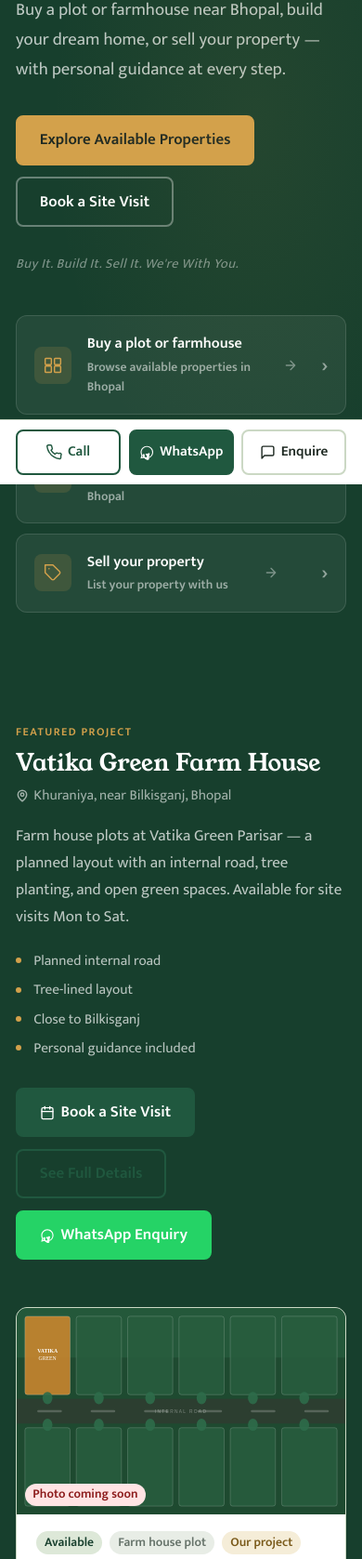
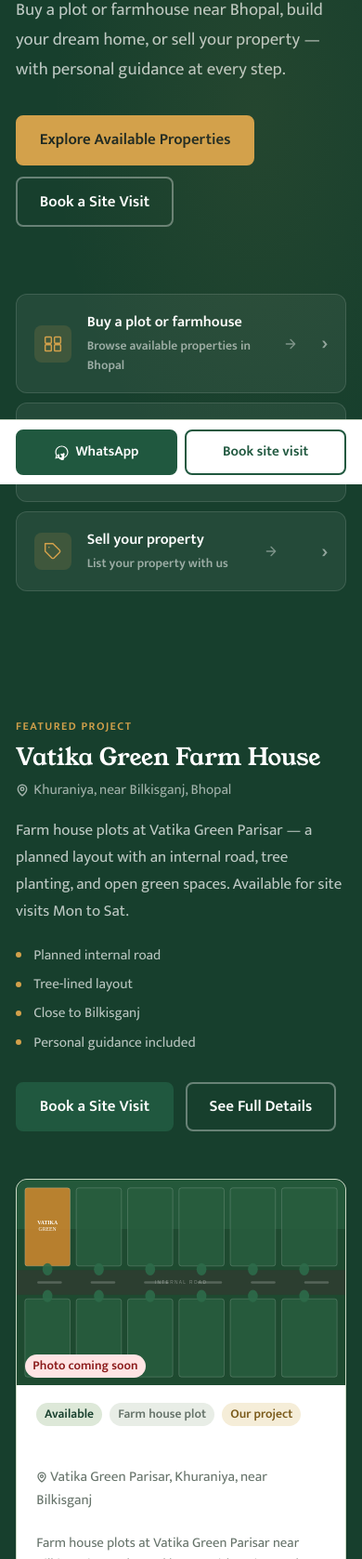
Before and after one commit to pdshubham98/sidhi_vinayak_developers, an Astro site: page / in a window 390 px wide. Shown: the part 323-2000 px from the top of the page at 93% size. Built offline with nearby package versions, Linux system fonts and the light colour scheme; Astro itself is replaced by a stand-in of ours.

Commit message:
UX cleanup: reduce CTA clutter, simplify nav and mobile bar
- Remove FAQ from header nav (kept in footer); reduces nav from 7→5 links
- Mobile bar: drop redundant Call button, keep WhatsApp + Book Site Visit (2 items)
- Homepage featured section: remove third WhatsApp CTA, keep Book + See Full Details
- Property cards: replace double CTA (Book + View details) with single "View property"
- Remove duplicate hero tagline from bottom of hero section
- Section padding: clamp(3rem→4rem, 7vw→9vw, 5rem→6.5rem) for more whitespace
- Page-hero padding increased for inner pages

Co-Authored-By: Claude Sonnet 4.6 <noreply@anthropic.com>

```diff
--- a/src/components/Footer.astro
+++ b/src/components/Footer.astro
@@ -66,6 +66,7 @@ const year = new Date().getFullYear();
           <li><a href={url('/construction')}>Construction</a></li>
           <li><a href={url('/requirement')}>Book a site visit</a></li>
           <li><a href={url('/sell')}>Sell your property</a></li>
+          <li><a href={url('/about')}>About us</a></li>
           <li><a href={url('/faq')}>FAQ</a></li>
           <li><a href={url('/contact')}>Contact</a></li>
         </ul>
--- a/src/components/Header.astro
+++ b/src/components/Header.astro
@@ -39,7 +39,6 @@ const is = (p: string) => {
         <a href={url('/construction')} aria-current={is('/construction')}>Construction</a>
         <a href={url('/sell')} aria-current={is('/sell')}>Sell Property</a>
         <a href={url('/about')} aria-current={is('/about')}>About</a>
-        <a href={url('/faq')} aria-current={is('/faq')}>FAQ</a>
         <a href={url('/contact')} aria-current={is('/contact')}>Contact</a>
         <a href={url('/requirement')} class="btn btn-primary nav-cta">Book Site Visit</a>
       </nav>
--- a/src/components/MobileBar.astro
+++ b/src/components/MobileBar.astro
@@ -5,15 +5,9 @@ const hasPhone = !!site.contact.phone;
 const hasWhatsapp = !!site.contact.whatsapp;
 ---
 
-{(hasPhone || hasWhatsapp) && (
+{(hasWhatsapp || hasPhone) && (
   <div class="mobile-bar" role="navigation" aria-label="Quick contact">
-    {hasPhone && (
-      <a href={telHref(site.contact.phone)} class="btn btn-outline">
-        <svg viewBox="0 0 24 24" width="17" height="17" fill="none" stroke="currentColor" stroke-width="2" stroke-linecap="round" stroke-linejoin="round" aria-hidden="true"><path d="M22 16.92v3a2 2 0 0 1-2.18 2 19.79 19.79 0 0 1-8.63-3.07A19.5 19.5 0 0 1 4.15 12 19.79 19.79 0 0 1 1.08 3.45 2 2 0 0 1 3.06 1h3a2 2 0 0 1 2 1.72 12.84 12.84 0 0 0 .7 2.81 2 2 0 0 1-.45 2.11L7.09 8.91a16 16 0 0 0 6 6l1.27-1.27a2 2 0 0 1 2.11-.45 12.84 12.84 0 0 0 2.81.7A2 2 0 0 1 22 16.92z"/></svg>
-        Call
-      </a>
-    )}
-    {hasWhatsapp && (
+    {hasWhatsapp ? (
       <a
         href={whatsappHref(site.contact.whatsapp, "Hi, I'm interested in a property.")}
         class="btn btn-primary"
@@ -23,10 +17,15 @@ const hasWhatsapp = !!site.contact.whatsapp;
         <svg viewBox="0 0 24 24" width="17" height="17" fill="currentColor" aria-hidden="true"><path d="M12.04 2C6.58 2 2.13 6.45 2.13 11.91c0 1.75.46 3.38 1.25 4.79L2.05 22l5.42-1.42c1.35.73 2.9 1.14 4.56 1.14h.01c5.45 0 9.9-4.45 9.9-9.91S17.49 2 12.04 2zm0 18.13c-1.48 0-2.93-.4-4.2-1.15l-.3-.18-3.12.82.83-3.04-.2-.31a8.24 8.24 0 0 1-1.26-4.37c0-4.54 3.7-8.24 8.24-8.24 2.2 0 4.27.86 5.82 2.42a8.18 8.18 0 0 1 2.41 5.83c-.01 4.54-3.7 8.22-8.22 8.22zm4.52-6.16c-.25-.12-1.47-.72-1.69-.8-.23-.08-.39-.12-.56.12-.17.25-.64.8-.78 1-.15.2-.29.21-.54.08-.25-.12-.95-.35-1.8-.11-.69.21-1.12.69-1.29.9-.17.21-.09.31.09.41.27.14 1.42.92 1.97 2.17.54 1.24-.39 2.64-.52 2.83-.13.2-.39.25-.58.16-.2-.09-.82-.3-1.56-.95-.58-.52-.97-1.16-1.08-1.35-.11-.2-.01-.3.09-.4.09-.09.2-.24.3-.35.1-.12.13-.2.2-.33.06-.14.03-.26-.02-.35-.05-.1-.56-1.35-.77-1.85-.2-.49-.4-.42-.56-.43-.14-.01-.31-.01-.47-.01-.17 0-.44.06-.66.31-.23.25-.87.85-.87 2.07s.89 2.4 1.01 2.57c.13.17 1.75 2.67 4.23 3.74.59.26 1.05.41 1.41.52.59.19 1.13.16 1.56.1.47-.07 1.47-.6 1.67-1.18.21-.58.21-1.07.14-1.18-.06-.1-.23-.15-.48-.27z"/></svg>
         WhatsApp
       </a>
+    ) : (
+      hasPhone && (
+        <a href={telHref(site.contact.phone)} class="btn btn-primary">
+          Call us
+        </a>
+      )
     )}
-    <a href={url('/requirement')} class="btn btn-ghost">
-      <svg viewBox="0 0 24 24" width="17" height="17" fill="none" stroke="currentColor" stroke-width="2" stroke-linecap="round" stroke-linejoin="round" aria-hidden="true"><path d="M21 15a2 2 0 0 1-2 2H7l-4 4V5a2 2 0 0 1 2-2h14a2 2 0 0 1 2 2z"/></svg>
-      Enquire
+    <a href={url('/requirement')} class="btn btn-outline">
+      Book site visit
     </a>
   </div>
 )}
--- a/src/components/PropertyCard.astro
+++ b/src/components/PropertyCard.astro
@@ -63,20 +63,10 @@ const isAvailable = status === 'available' || status === 'upcoming';
       {offer && <span class="property-card__offer">{offer}</span>}
     </div>
 
-    {showCta && isAvailable && (
+    {showCta && (
       <div class="property-card__cta">
-        <a href={url(`/requirement?need=${needParam}`)} class="btn btn-primary" style="width:100%;justify-content:center;font-size:0.9rem;min-height:44px;">
-          Book a site visit
-        </a>
-        <a href={url(`/properties/${id}`)} style="display:block;text-align:center;font-size:0.85rem;color:var(--forest);font-weight:600;margin-top:0.4rem;">
-          View details
-        </a>
-      </div>
-    )}
-    {showCta && !isAvailable && (
-      <div class="property-card__cta">
-        <a href={url(`/properties/${id}`)} class="btn btn-ghost" style="width:100%;justify-content:center;font-size:0.9rem;min-height:44px;">
-          View details
+        <a href={url(`/properties/${id}`)} class={`btn ${isAvailable ? 'btn-primary' : 'btn-ghost'}`} style="width:100%;justify-content:center;font-size:0.9rem;min-height:44px;">
+          View property
         </a>
       </div>
     )}
--- a/src/pages/index.astro
+++ b/src/pages/index.astro
@@ -1,6 +1,6 @@
 ---
 import Base from '../layouts/Base.astro';
-import { site, whatsappHref } from '../config/site';
+import { site } from '../config/site';
 import { getProperties } from '../lib/properties';
 import PropertyCard from '../components/PropertyCard.astro';
 import { url } from '../lib/url';
@@ -35,7 +35,6 @@ const latest = allProperties.filter(p => !p.data.featured).slice(0, 3);
               Book a Site Visit
             </a>
           </div>
-          <p class="hero__tagline">{site.tagline}</p>
         </div>
 
         <div class="hero__visual" aria-hidden="true">
@@ -100,23 +99,11 @@ const latest = allProperties.filter(p => !p.data.featured).slice(0, 3);
             </ul>
             <div class="featured-actions">
               <a href={url('/requirement?need=farm-house')} class="btn btn-primary">
-                <svg viewBox="0 0 24 24" width="16" height="16" fill="none" stroke="currentColor" stroke-width="2" stroke-linecap="round" stroke-linejoin="round" aria-hidden="true"><rect x="3" y="4" width="18" height="18" rx="2"/><line x1="16" y1="2" x2="16" y2="6"/><line x1="8" y1="2" x2="8" y2="6"/><line x1="3" y1="10" x2="21" y2="10"/></svg>
                 Book a Site Visit
               </a>
-              <a href={url('/properties/vatika-green-farm-house')} class="btn btn-outline">
+              <a href={url('/properties/vatika-green-farm-house')} class="btn btn-outline-white">
                 See Full Details
               </a>
-              {site.contact.whatsapp && (
-                <a
-                  href={whatsappHref(site.contact.whatsapp, `Hello Sidhivinayak Developers, I am interested in Vatika Green Farm House plots. Please share details, current availability, pricing, and site visit options.`)}
-                  class="btn btn-whatsapp"
-                  target="_blank"
-                  rel="noopener noreferrer"
-                >
-                  <svg viewBox="0 0 24 24" width="16" height="16" fill="currentColor" aria-hidden="true"><path d="M12.04 2C6.58 2 2.13 6.45 2.13 11.91c0 1.75.46 3.38 1.25 4.79L2.05 22l5.42-1.42c1.35.73 2.9 1.14 4.56 1.14h.01c5.45 0 9.9-4.45 9.9-9.91S17.49 2 12.04 2zm0 18.13c-1.48 0-2.93-.4-4.2-1.15l-.3-.18-3.12.82.83-3.04-.2-.31a8.24 8.24 0 0 1-1.26-4.37c0-4.54 3.7-8.24 8.24-8.24 2.2 0 4.27.86 5.82 2.42a8.18 8.18 0 0 1 2.41 5.83c-.01 4.54-3.7 8.22-8.22 8.22zm4.52-6.16c-.25-.12-1.47-.72-1.69-.8-.23-.08-.39-.12-.56.12-.17.25-.64.8-.78 1-.15.2-.29.21-.54.08-.25-.12-.95-.35-1.8-.11-.69.21-1.12.69-1.29.9-.17.21-.09.31.09.41.27.14 1.42.92 1.97 2.17.54 1.24-.39 2.64-.52 2.83-.13.2-.39.25-.58.16-.2-.09-.82-.3-1.56-.95-.58-.52-.97-1.16-1.08-1.35-.11-.2-.01-.3.09-.4.09-.09.2-.24.3-.35.1-.12.13-.2.2-.33.06-.14.03-.26-.02-.35-.05-.1-.56-1.35-.77-1.85-.2-.49-.4-.42-.56-.43-.14-.01-.31-.01-.47-.01-.17 0-.44.06-.66.31-.23.25-.87.85-.87 2.07s.89 2.4 1.01 2.57c.13.17 1.75 2.67 4.23 3.74.59.26 1.05.41 1.41.52.59.19 1.13.16 1.56.1.47-.07 1.47-.6 1.67-1.18.21-.58.21-1.07.14-1.18-.06-.1-.23-.15-.48-.27z"/></svg>
-                  WhatsApp Enquiry
-                </a>
-              )}
             </div>
           </div>
           <div class="featured-card-wrap">
--- a/src/styles/global.css
+++ b/src/styles/global.css
@@ -111,7 +111,7 @@ p + p { margin-top: 1em; }
   padding-inline: clamp(1rem, 4vw, 2rem);
 }
 
-.section { padding-block: clamp(3rem, 7vw, 5rem); }
+.section { padding-block: clamp(4rem, 9vw, 6.5rem); }
 
 /* ─── Buttons ────────────────────────────────────────────────────────────── */
 .btn {
@@ -381,7 +381,7 @@ label .required { color: #c0392b; margin-left: 2px; }
 .page-hero {
   background: var(--forest-deep);
   color: #fff;
-  padding-block: clamp(2.5rem, 6vw, 4rem);
+  padding-block: clamp(3rem, 7vw, 5rem);
 }
 .page-hero h1 { color: #fff; margin-bottom: 0.5rem; }
 .page-hero p { color: rgba(255,255,255,0.75); max-width: 56ch; }
```
